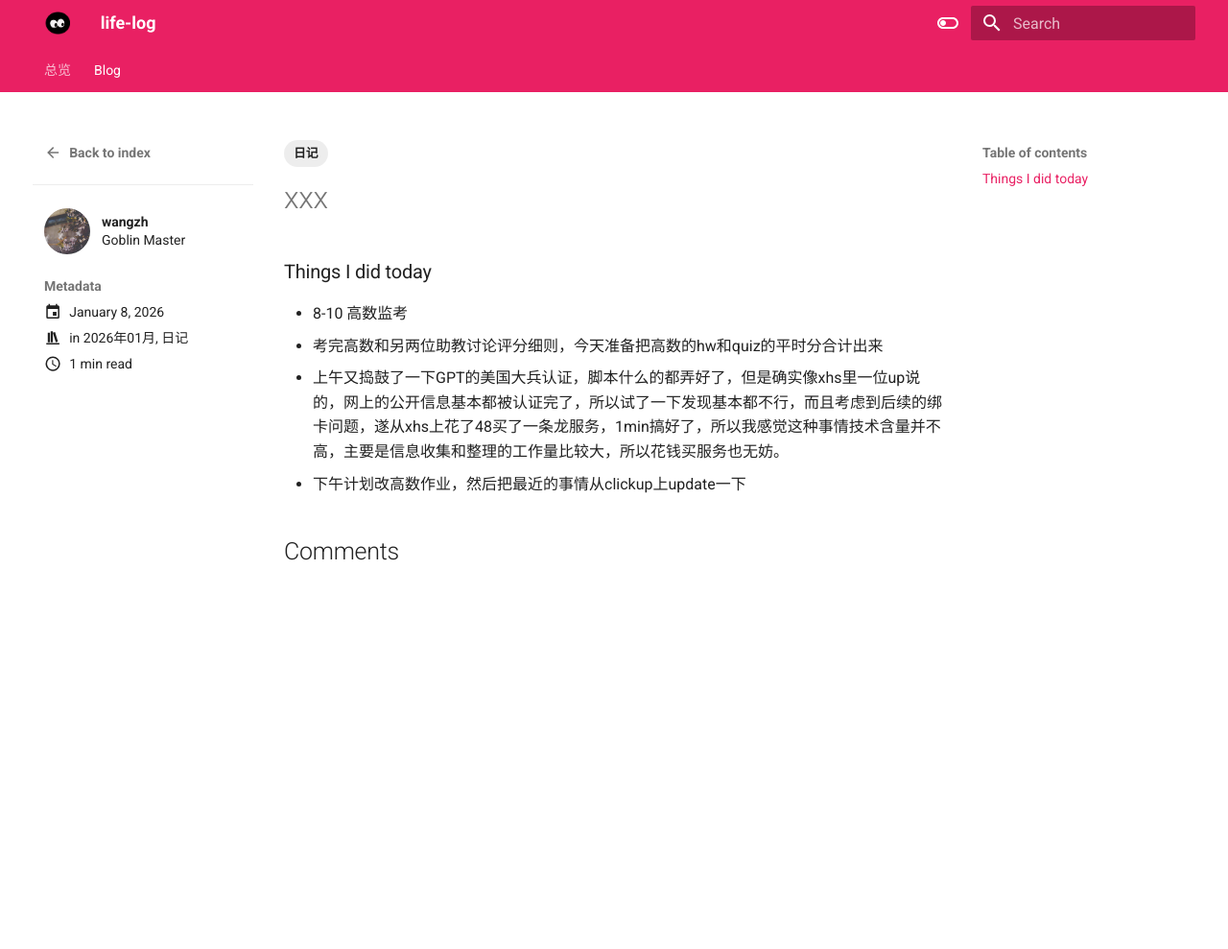
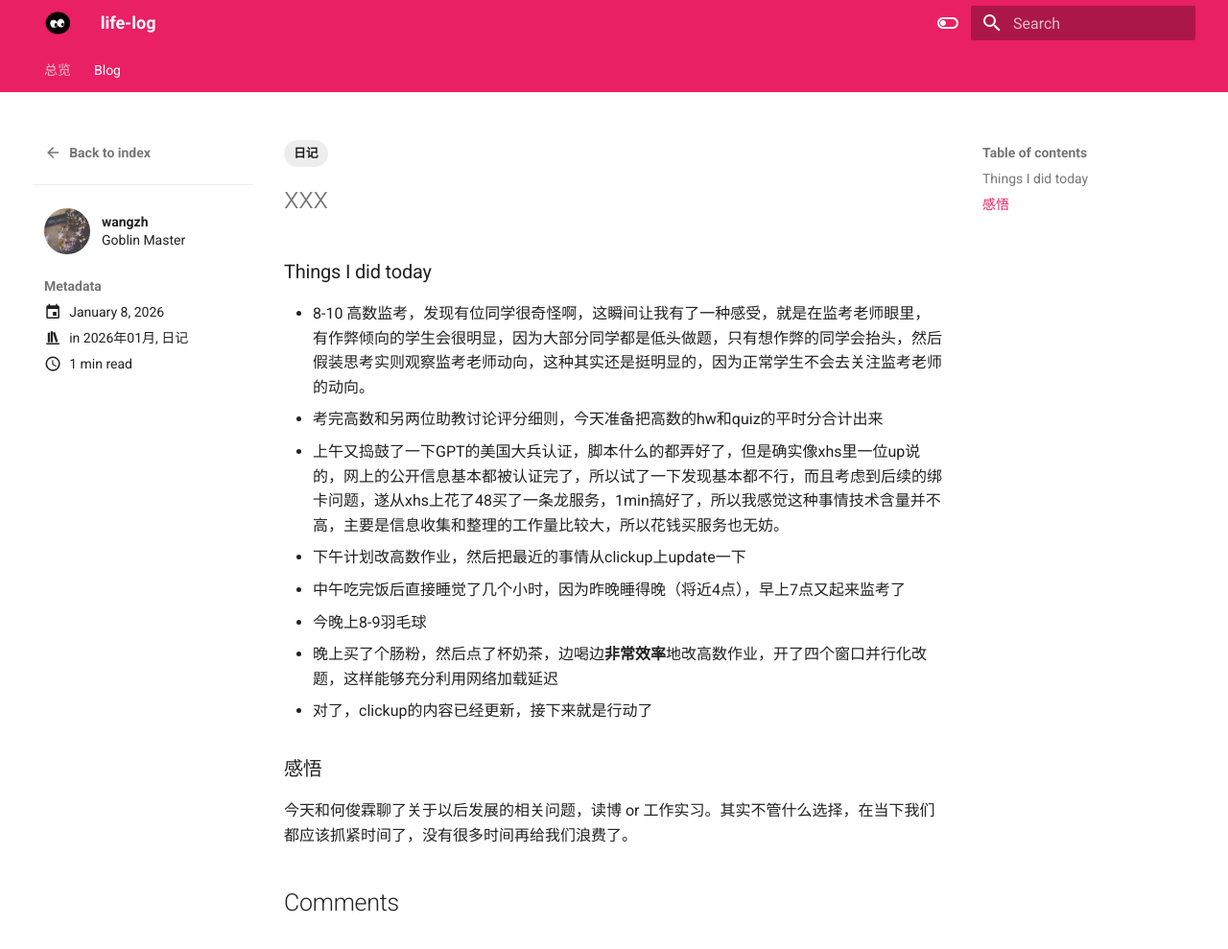
Before and after one commit to wangzh12023/life-log, an MkDocs documentation site: the page built from docs/blog/posts/2026-01-08.md, in a window 1280 px wide and 998 px high. Shown: the top 989 px of the window at 96% size. Built offline with MkDocs 1.6.1 and Material for MkDocs 9.7.7, drawn with Linux system fonts in a browser that asks for light colours; comment, search, counter and statistics services are not loaded.

Commit message:
feat: update 2026-01-08

```diff
--- a/docs/blog/posts/2026-01-08.md
+++ b/docs/blog/posts/2026-01-08.md
@@ -15,7 +15,14 @@ categories:
 
 
 ### Things I did today
-- 8-10 高数监考
+- 8-10 高数监考，发现有位同学很奇怪啊，这瞬间让我有了一种感受，就是在监考老师眼里，有作弊倾向的学生会很明显，因为大部分同学都是低头做题，只有想作弊的同学会抬头，然后假装思考实则观察监考老师动向，这种其实还是挺明显的，因为正常学生不会去关注监考老师的动向。
 - 考完高数和另两位助教讨论评分细则，今天准备把高数的hw和quiz的平时分合计出来
 - 上午又捣鼓了一下GPT的美国大兵认证，脚本什么的都弄好了，但是确实像xhs里一位up说的，网上的公开信息基本都被认证完了，所以试了一下发现基本都不行，而且考虑到后续的绑卡问题，遂从xhs上花了48买了一条龙服务，1min搞好了，所以我感觉这种事情技术含量并不高，主要是信息收集和整理的工作量比较大，所以花钱买服务也无妨。
 - 下午计划改高数作业，然后把最近的事情从clickup上update一下
+- 中午吃完饭后直接睡觉了几个小时，因为昨晚睡得晚（将近4点），早上7点又起来监考了
+- 今晚上8-9羽毛球
+- 晚上买了个肠粉，然后点了杯奶茶，边喝边**非常效率**地改高数作业，开了四个窗口并行化改题，这样能够充分利用网络加载延迟
+- 对了，clickup的内容已经更新，接下来就是行动了
+
+### 感悟
+今天和何俊霖聊了关于以后发展的相关问题，读博 or 工作实习。其实不管什么选择，在当下我们都应该抓紧时间了，没有很多时间再给我们浪费了。
```
